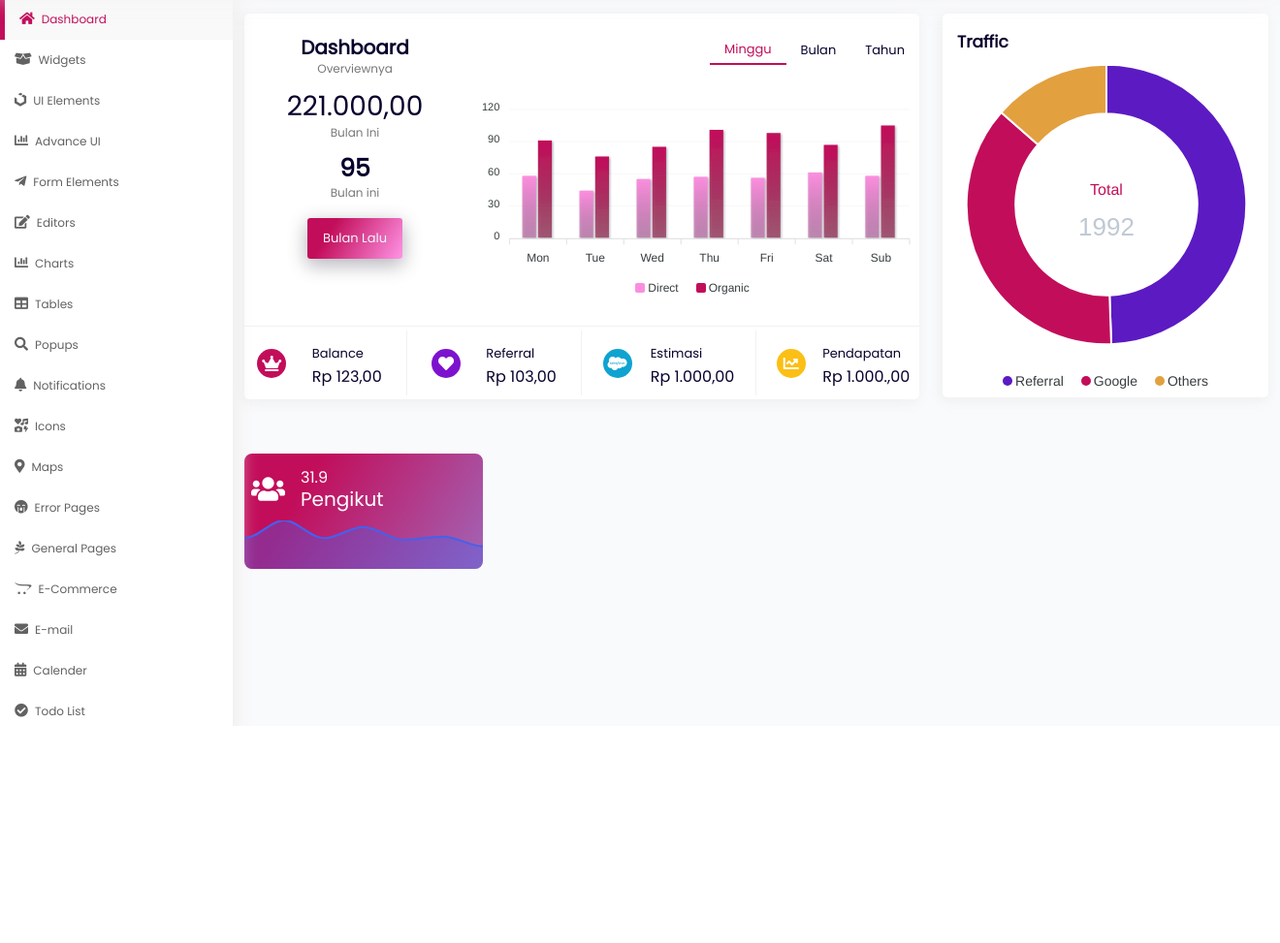
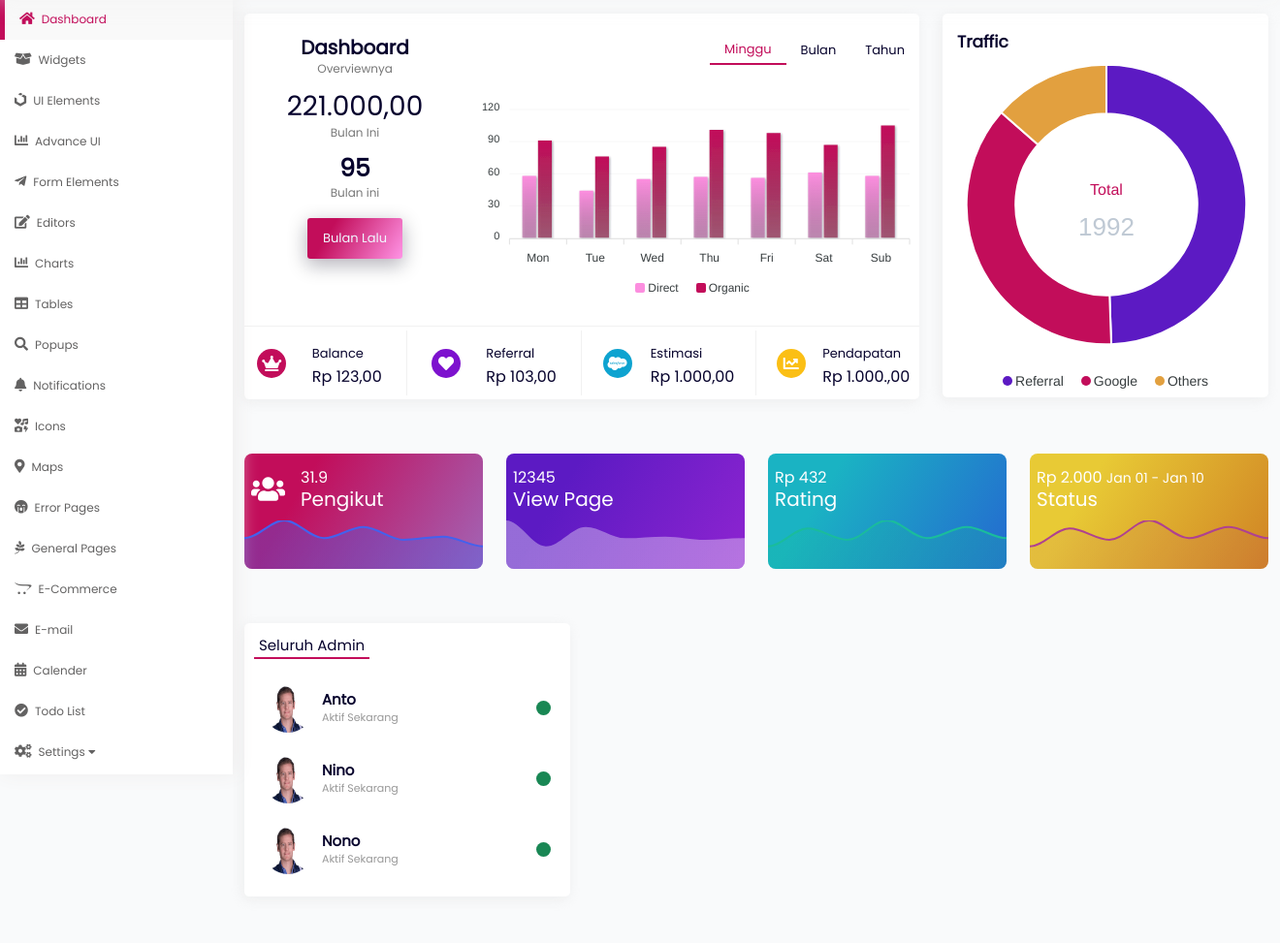
Before and after one commit to MuhammadNazhimMaulana/pos_app, a PHP site: page / in a window 1320 px wide. Shown: the part 51-1024 px from the top of the page at 97% size. Before the commit the page ends 800 px from the top, so only its background shows below. Run offline with PHP 8.4, Linux system fonts and the light colour scheme.

Commit message:
Memperbaiki chart kecil dan menambah daftar admin

```diff
--- a/Desain Admin POS/Assets/css/style.css
+++ b/Desain Admin POS/Assets/css/style.css
@@ -166,3 +166,87 @@ div#chart-2 {
 p.w-value {
   font-size: 16px;
 }
+
+/* Chart pengunjung web */
+.page-one-hibrid {
+  background: linear-gradient(
+    121deg,
+    rgb(92 26 195) 25%,
+    rgb(136 25 206 / 95%) 100%
+  );
+}
+
+/* Rate (Bounce) */
+.bounce-one-hibrid {
+  background: linear-gradient(
+    121deg,
+    rgb(26 179 195) 25%,
+    rgb(25 97 206 / 95%) 100%
+  );
+}
+
+/* Status */
+.rv-status-one-hibrid {
+  background: linear-gradient(
+    121deg,
+    rgb(232 202 53) 25%,
+    rgb(206 125 25 / 95%) 100%
+  );
+}
+
+/* Kartu admin */
+.admin-list {
+  padding: 10px;
+  border-radius: 5px;
+  background: var(--warna-putih);
+  box-shadow: -2px 3px 13px 0px #ddd6;
+}
+
+img.gambar-admin {
+  width: 50px;
+  border-radius: 50%;
+  height: 50px;
+}
+
+p.admin-ac-title {
+  font-size: 15px;
+  font-weight: 500;
+  padding: 0 5px;
+  display: inline-block;
+  border-bottom: 2px solid var(--main-color);
+  line-height: 1.5;
+  margin-bottom: 13px;
+}
+
+li.admin-li {
+  display: flex;
+  align-items: center;
+  margin: 3px 0;
+  padding: 10px;
+}
+
+.admin-ac-details {
+  padding-left: 10px;
+  line-height: 18px;
+  display: flex;
+  justify-content: space-between;
+  align-items: center;
+  width: 100%;
+}
+
+p.admin-name {
+  font-size: 15px;
+  font-weight: 700;
+}
+
+p.activity-text {
+  font-size: 11px;
+  color: #989898;
+}
+
+.status {
+  text-align: left;
+  width: 15px;
+  height: 15px;
+  border-radius: 50%;
+}
--- a/Desain Admin POS/Assets/js/chart/chart.js
+++ b/Desain Admin POS/Assets/js/chart/chart.js
@@ -519,3 +519,167 @@ var d_1options3 = {
 
 var d_1C_5 = new ApexCharts(document.querySelector("#hybrid-followers"), d_1options3);
 d_1C_5.render()
+
+
+// Referral
+
+
+var d_1options4 = {
+    chart: {
+        id: 'sparkline1',
+        type: 'area',
+        height: 50,
+        sparkline: {
+            enabled: true
+        },
+    },
+    stroke: {
+        curve: 'smooth',
+        width: 0,
+    },
+    series: [{
+        name: 'Pengunjung Halaman',
+        data: [60, 28, 52, 38, 40, 36, 38]
+    }],
+    labels: ['1', '2', '3', '4', '5', '6', '7'],
+    yaxis: {
+        min: 0
+    },
+    colors: ['#fff'],
+    tooltip: {
+        x: {
+            show: false,
+        }
+    },
+    fill: {
+        type: "gradient",
+        gradient: {
+            type: "vertical",
+            shadeIntensity: 1,
+            inverseColors: !1,
+            opacityFrom: .60,
+            opacityTo: .05,
+            stops: [100, 100]
+        }
+    }
+}
+
+// Referral
+
+
+var d_1C_6 = new ApexCharts(document.querySelector("#pengunjung-web"), d_1options4);
+d_1C_6.render()
+
+// Engagement Rate
+
+
+var d_1options5 = {
+    chart: {
+        id: 'sparkline1',
+        type: 'area',
+        height: 50,
+        sparkline: {
+            enabled: true
+        },
+    },
+    stroke: {
+        curve: 'smooth',
+        width: 2,
+    },
+    fill: {
+        opacity: 1,
+    },
+    series: [{
+        name: 'Bonus Rate',
+        data: [28, 50, 36, 60, 38, 52, 38]
+    }],
+    labels: ['1', '2', '3', '4', '5', '6', '7'],
+    yaxis: {
+        min: 0
+    },
+    colors: ['#1abc9c'],
+    tooltip: {
+        x: {
+            show: false,
+        }
+    },
+    fill: {
+        type: "gradient",
+        gradient: {
+            type: "vertical",
+            shadeIntensity: 1,
+            inverseColors: !1,
+            opacityFrom: .50,
+            opacityTo: .05,
+            stops: [100, 100]
+        }
+    }
+}
+
+
+// Engagement Rate
+
+
+var d_1C_7 = new ApexCharts(document.querySelector("#rate"), d_1options5);
+d_1C_7.render()
+
+
+// Revenue Rate
+
+
+var d_1options6 = {
+    chart: {
+        id: 'sparkline1',
+        type: 'area',
+        height: 50,
+        sparkline: {
+            enabled: true
+        },
+    },
+    stroke: {
+        curve: 'smooth',
+        width: 2,
+    },
+    fill: {
+        opacity: 1,
+    },
+    series: [{
+        name: 'Revenue Status',
+        data: [28, 50, 36, 60, 38, 52, 38]
+    }],
+    labels: ['1', '2', '3', '4', '5', '6', '7'],
+    yaxis: {
+        min: 0
+    },
+    colors: ['#af4190'],
+    tooltip: {
+        x: {
+            show: false,
+        }
+    },
+    fill: {
+        type: "gradient",
+        gradient: {
+            type: "vertical",
+            shadeIntensity: 1,
+            inverseColors: !1,
+            opacityFrom: .30,
+            opacityTo: .05,
+            stops: [100, 100]
+        }
+    }
+}
+
+
+/*
+    ==============================
+    |    @Render Charts Script    |
+    ==============================
+*/
+
+
+// Engagement Rate
+
+
+var d_1C_7 = new ApexCharts(document.querySelector("#status"), d_1options6);
+d_1C_7.render()
--- a/Desain Admin POS/Index.html
+++ b/Desain Admin POS/Index.html
@@ -399,17 +399,126 @@
                                     </div>
 
                                     <div class="revinue-content">
-                                        <div id="hybrid-followers">
+                                        <div id="hybrid-followers"></div>
+                                    </div>
 
+                                </div>
+                            </div>
+
+                            <div class="col-lg-3 col-md-6 col-sm-6 my-2">
+                                <div class="revinue page-one-hibrid">
+                                    <div class="revinue-hedding">
+                                        <div class="w-title">
+                                            <div class="sm-chart-text">
+                                                <p class="w-value">12345</p>
+                                                <h5>View Page</h5>
+                                            </div>
                                         </div>
                                     </div>
 
+                                    <div class="revinue-content">
+                                        <div id="pengunjung-web"></div>
+                                    </div>
+
+                                </div>
+                            </div>
+
+                            <div class="col-lg-3 col-md-6 col-sm-6 my-2">
+                                <div class="revinue bounce-one-hibrid">
+                                    <div class="revinue-hedding">
+                                        <div class="w-title">
+                                            <div class="sm-chart-text">
+                                                <p class="w-value">Rp 432</p>
+                                                <h5>Rating</h5>
+                                            </div>
+                                        </div>
+                                    </div>
+
+                                    <div class="revinue-content">
+                                        <div id="rate"></div>
+                                    </div>
+
+                                </div>
+                            </div>
+
+                            <div class="col-lg-3 col-md-6 col-sm-6 my-2">
+                                <div class="revinue rv-status-one-hibrid">
+                                    <div class="revinue-hedding">
+                                        <div class="w-title">
+                                            <div class="sm-chart-text">
+                                                <p class="w-value">Rp 2.000 <small>Jan 01 - Jan 10</small></p>
+                                                <h5>Status</h5>
+                                            </div>
+                                        </div>
+                                    </div>
+
+                                    <div class="revinue-content">
+                                        <div id="status"></div>
+                                    </div>
+
+                                </div>
+                            </div>
+
+                        </div>
+                    </div>
+                </div>
+            </section>
+
+
+            <!-- Awal Tabel Status Admin -->
+            <section>
+                <div class="all-admin my-5">
+                    <div class="container-fluid">
+                        <div class="row">
+                            <div class="col-md-4">
+                                <div class="admin-list">
+                                    <p class="admin-ac-title">Seluruh Admin</p>
+                                    <ul class="admin-ul">
+                                        <li class="admin-li">
+                                            <img class="gambar-admin" src="Assets/img/user-1.png">
+                                            <div class="admin-ac-details">
+                                                <div>
+                                                    <p class="admin-name">Anto</p>
+                                                    <p class="activity-text">Aktif Sekarang</p>
+                                                </div>
+                                                <div class="status bg-success"></div>
+
+                                            </div>
+                                        </li>
+
+                                        <li class="admin-li">
+                                            <img class="gambar-admin" src="Assets/img/user-1.png">
+                                            <div class="admin-ac-details">
+                                                <div>
+                                                    <p class="admin-name">Nino</p>
+                                                    <p class="activity-text">Aktif Sekarang</p>
+                                                </div>
+                                                <div class="status bg-success"></div>
+
+                                            </div>
+                                        </li>
+
+                                        <li class="admin-li">
+                                            <img class="gambar-admin" src="Assets/img/user-1.png">
+                                            <div class="admin-ac-details">
+                                                <div>
+                                                    <p class="admin-name">Nono</p>
+                                                    <p class="activity-text">Aktif Sekarang</p>
+                                                </div>
+                                                <div class="status bg-success"></div>
+
+                                            </div>
+                                        </li>
+
+                                    </ul>
                                 </div>
                             </div>
                         </div>
                     </div>
                 </div>
             </section>
+            <!-- Akhir Tabel Status Admin -->
+
         </div>
 
 
```
Also changed, not shown: Desain Admin POS/Assets/img/user-1.png (added), Desain Admin POS/Assets/img/user-2.png (added), Desain Admin POS/Assets/img/user-3.png (added), Desain Admin POS/Assets/img/user-4.png (added), Desain Admin POS/Assets/img/user-5.jpg (added).
